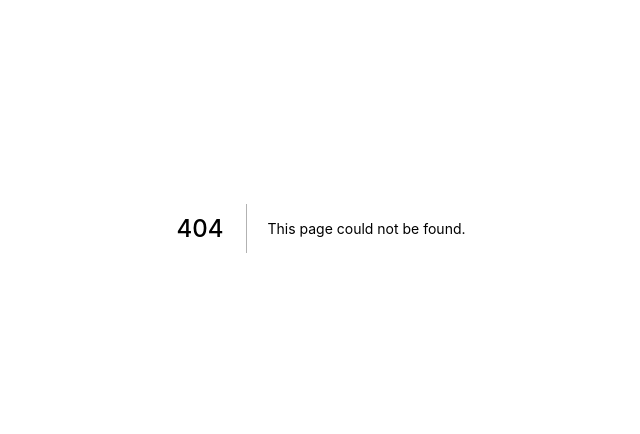
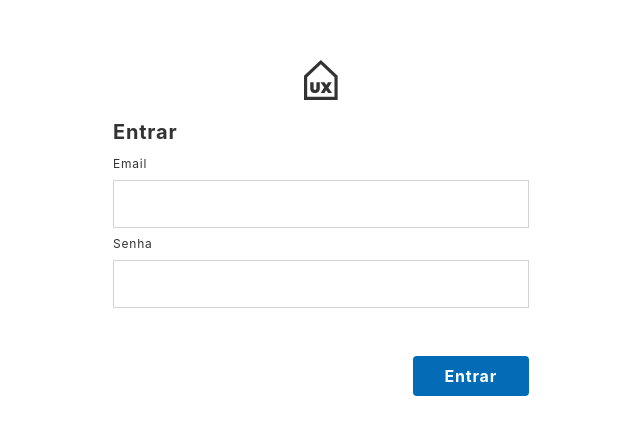
Before and after one commit to fischerafael/ux-arq-client, a Next.js app: page /login in a window 1280 px wide. Before the commit this address had no page. Shown: the part 172-606 px from the top of the page, without its empty margins (319-959 px from the left). Built offline with nearby package versions, Linux system fonts and the light colour scheme.

Commit message:
created global loader, spinner, login and register

```diff
--- a/package.json
+++ b/package.json
@@ -9,6 +9,7 @@
   "dependencies": {
     "@types/node": "^14.14.35",
     "@types/react": "^17.0.3",
+    "axios": "^0.21.1",
     "next": "latest",
     "react": "^16.8.0",
     "react-dom": "^16.8.0",
@@ -17,6 +18,7 @@
     "typescript": "^4.2.3"
   },
   "devDependencies": {
+    "@types/axios": "^0.14.0",
     "@types/styled-components": "^5.1.9",
     "babel-plugin-styled-components": "^1.8.0"
   },
--- /dev/null
+++ b/src/external/hooks/useLoader.tsx
@@ -0,0 +1,13 @@
+import { useContext } from 'react'
+import { GlobalLoaderContext } from '../../usecases/contexts/globalLoaderContext'
+
+const useLoader = () => {
+    const { isLoading, setLoading } = useContext(GlobalLoaderContext)
+
+    return {
+        isLoading,
+        setLoading
+    }
+}
+
+export default useLoader
--- a/src/external/ui/molecules/CustomLink/index.tsx
+++ b/src/external/ui/molecules/CustomLink/index.tsx
@@ -16,4 +16,8 @@ const CustomAnchor = styled.a`
     text-decoration: none;
     cursor: pointer;
     height: 100%;
+
+    display: flex;
+    align-items: center;
+    justify-content: center;
 `
--- /dev/null
+++ b/src/external/ui/molecules/Spinner/index.tsx
@@ -0,0 +1,25 @@
+import styled, { keyframes } from 'styled-components'
+
+const rotate360 = keyframes`
+  from {
+    transform: rotate(0deg);
+  }
+  to {
+    transform: rotate(360deg);
+  }
+`
+
+const Spinner = styled.div`
+    animation: ${rotate360} 1s linear infinite;
+    transform: translateZ(0);
+    border-top: 0.1rem solid ${({ theme }) => theme.colors.primary};
+    border-right: 0.1rem solid ${({ theme }) => theme.colors.primary};
+    border-bottom: 0.1rem solid ${({ theme }) => theme.colors.primary};
+    border-left: 0.5rem solid ${({ theme }) => theme.colors.primary};
+    background: transparent;
+    width: 2rem;
+    height: 2rem;
+    border-radius: 50%;
+`
+
+export default Spinner
--- /dev/null
+++ b/src/external/ui/pages/Loading/index.tsx
@@ -0,0 +1,17 @@
+import React from 'react'
+import { FlexContainer } from '../../molecules/Flex'
+import Spinner from '../../molecules/Spinner'
+import { SubTitle } from '../../molecules/Text'
+
+const LoadingPage = () => {
+    return (
+        <FlexContainer style={{ height: '100vh', flexDirection: 'column' }}>
+            <Spinner />
+            <SubTitle style={{ marginTop: '1rem', fontSize: '1rem' }}>
+                Carregando...
+            </SubTitle>
+        </FlexContainer>
+    )
+}
+
+export default LoadingPage
--- /dev/null
+++ b/src/external/ui/pages/Login/index.tsx
@@ -0,0 +1,94 @@
+import React from 'react'
+import useForm from '../../../hooks/useForm'
+
+import DefaultInput from '../../molecules/Inputs/Default'
+
+import { FlexContainer } from '../../molecules/Flex'
+import { SubTitle } from '../../molecules/Text'
+import { DefaultButton } from '../../molecules/Button'
+import CustomLink from '../../molecules/CustomLink'
+import { httpClient } from '../../../../services'
+import useLoader from '../../../hooks/useLoader'
+
+const Login = () => {
+    const { data, handleChange } = useForm({
+        email: '',
+        password: ''
+    })
+    const { setLoading } = useLoader()
+
+    async function handleUserLogin(e: any) {
+        e.preventDefault()
+        setLoading(true)
+
+        try {
+            const response = await httpClient.post('/sessions', data)
+
+            console.log(response.data)
+            setLoading(false)
+        } catch (e) {
+            setLoading(false)
+        }
+    }
+
+    return (
+        <FlexContainer
+            as="main"
+            style={{
+                minHeight: '100vh',
+                padding: '1rem'
+            }}
+        >
+            <FlexContainer
+                as="form"
+                style={{
+                    flexDirection: 'column',
+                    maxWidth: '480px',
+                    padding: '2rem',
+                    background: 'white'
+                }}
+                onSubmit={handleUserLogin}
+            >
+                <CustomLink href="/">
+                    <img src="/ui/logo-header-nav.svg" alt="Ux.Arq" />
+                </CustomLink>
+
+                <SubTitle
+                    style={{
+                        width: '100%',
+                        textAlign: 'start',
+                        marginTop: '1rem',
+                        fontWeight: 'bold'
+                    }}
+                >
+                    Entrar
+                </SubTitle>
+
+                <DefaultInput
+                    type="email"
+                    label="Email"
+                    name="email"
+                    value={data.email}
+                    onChange={handleChange}
+                />
+
+                <DefaultInput
+                    type="password"
+                    label="Senha"
+                    name="password"
+                    value={data.password}
+                    onChange={handleChange}
+                />
+
+                <DefaultButton
+                    type="submit"
+                    style={{ marginTop: '3rem', alignSelf: 'flex-end' }}
+                >
+                    Entrar
+                </DefaultButton>
+            </FlexContainer>
+        </FlexContainer>
+    )
+}
+
+export default Login
--- a/src/pages/_app.tsx
+++ b/src/pages/_app.tsx
@@ -1,13 +1,16 @@
 import { ThemeProvider } from 'styled-components'
 import { GlobalStyle } from '../styles/global-style'
 import { theme } from '../styles/theme'
+import { GlobalLoaderProvider } from '../usecases/contexts/globalLoaderContext'
 
 export default function App({ Component, pageProps }) {
     return (
         <>
             <GlobalStyle />
             <ThemeProvider theme={theme}>
-                <Component {...pageProps} />
+                <GlobalLoaderProvider>
+                    <Component {...pageProps} />
+                </GlobalLoaderProvider>
             </ThemeProvider>
         </>
     )
--- /dev/null
+++ b/src/pages/login/index.tsx
@@ -0,0 +1,8 @@
+import React from 'react'
+import Login from '../../external/ui/pages/Login'
+
+const login = () => {
+    return <Login />
+}
+
+export default login
--- /dev/null
+++ b/src/services/index.ts
@@ -0,0 +1,5 @@
+import axios from 'axios'
+
+export const httpClient = axios.create({
+    baseURL: 'https://ux-arq.herokuapp.com'
+})
--- /dev/null
+++ b/src/usecases/contexts/globalLoaderContext/index.tsx
@@ -0,0 +1,25 @@
+import { createContext, useState } from 'react'
+
+import LoadingPage from '../../../external/ui/pages/Loading'
+
+interface IGlobalLoaderContext {
+    isLoading: boolean
+    setLoading(e: boolean): void
+}
+
+export const GlobalLoaderContext = createContext({} as IGlobalLoaderContext)
+
+export const GlobalLoaderProvider = ({ children }) => {
+    const [isLoading, setLoading] = useState(false)
+
+    const value = {
+        isLoading,
+        setLoading
+    }
+
+    return (
+        <GlobalLoaderContext.Provider value={value}>
+            {isLoading ? <LoadingPage /> : <>{children}</>}
+        </GlobalLoaderContext.Provider>
+    )
+}
```
Also changed, not shown: src/external/ui/templates/NavBar/index.tsx (+8 -2 lines), 1 other file (tests, documents, lock files or other folders).
